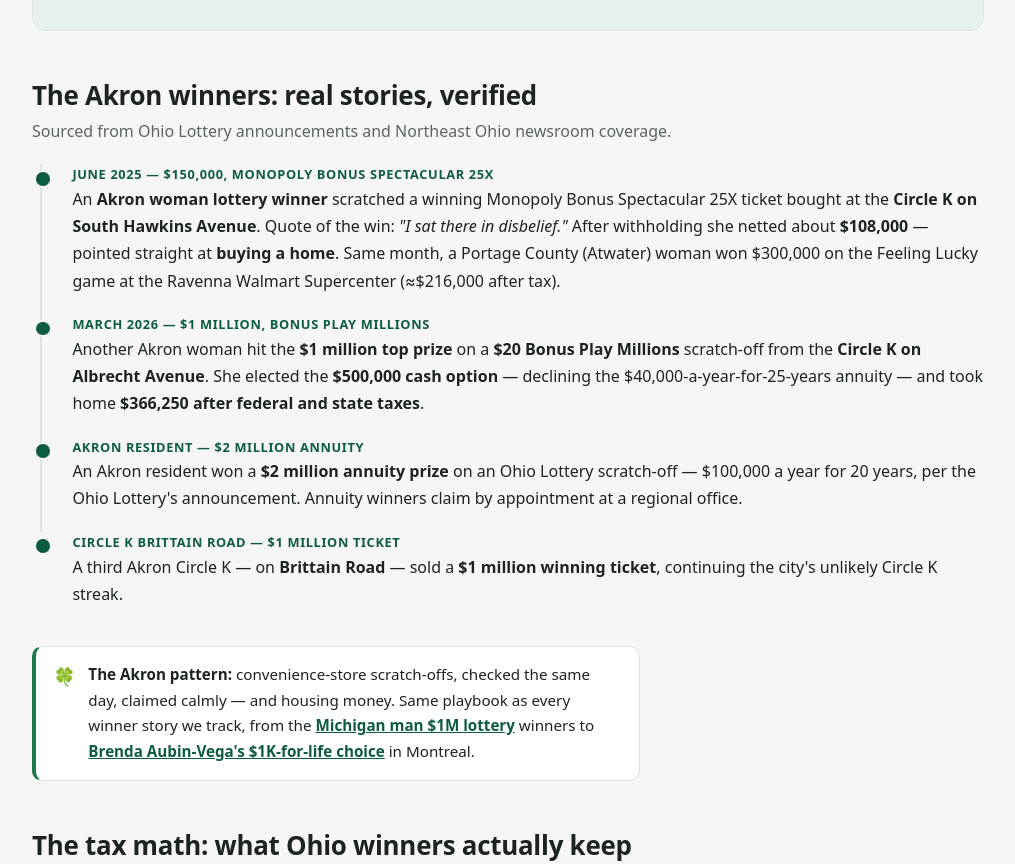
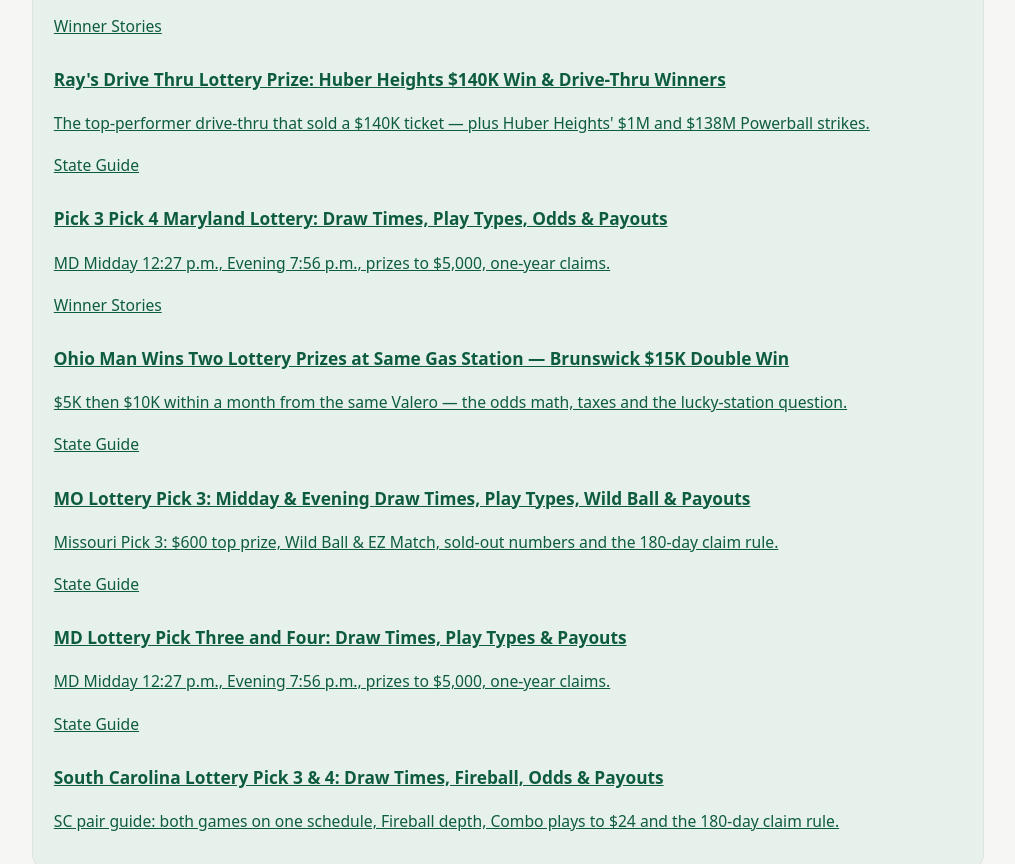
Before and after one commit to zivalina905-ux/michigan-man-1m-lottery, a plain HTML site: page akron-woman-lottery-winner/index.html in a window 1280 px wide. Shown: the part 1090-1954 px from the top of the page, without its empty margins (132-1147 px from the left). Drawn offline with Linux system fonts and the light colour scheme.

Commit message:
deploy: akron-woman-lottery-winner/index.html

```diff
--- a/akron-woman-lottery-winner/index.html
+++ b/akron-woman-lottery-winner/index.html
@@ -301,6 +301,36 @@ hs.src = ('//s10.histats.com/js15_as.js');
         <h3>Puerto Rico Lottery: Loto Cash, Pega 3/4, Keno, Powerball — Games, Odds &amp; Claims</h3>
         <p>Loto Cash jackpots from $500K, Wild Ball digit games, tax-free wins under $10K and the 180-day claim rule.</p>
       </a>
+      <a class="card" href="/michigan-man-1m-lottery/rays-drive-thru-lottery-prize/">
+        <span class="tag">Winner Stories</span>
+        <h3>Ray's Drive Thru Lottery Prize: Huber Heights $140K Win &amp; Drive-Thru Winners</h3>
+        <p>The top-performer drive-thru that sold a $140K ticket — plus Huber Heights' $1M and $138M Powerball strikes.</p>
+      </a>
+      <a class="card" href="/michigan-man-1m-lottery/pick-3-pick-4-maryland-lottery/">
+        <span class="tag">State Guide</span>
+        <h3>Pick 3 Pick 4 Maryland Lottery: Draw Times, Play Types, Odds &amp; Payouts</h3>
+        <p>MD Midday 12:27 p.m., Evening 7:56 p.m., prizes to $5,000, one-year claims.</p>
+      </a>
+      <a class="card" href="/michigan-man-1m-lottery/ohio-man-wins-two-lottery-prizes-at-same-gas-station/">
+        <span class="tag">Winner Stories</span>
+        <h3>Ohio Man Wins Two Lottery Prizes at Same Gas Station — Brunswick $15K Double Win</h3>
+        <p>$5K then $10K within a month from the same Valero — the odds math, taxes and the lucky-station question.</p>
+      </a>
+      <a class="card" href="/michigan-man-1m-lottery/mo-lottery-pick-3/">
+        <span class="tag">State Guide</span>
+        <h3>MO Lottery Pick 3: Midday &amp; Evening Draw Times, Play Types, Wild Ball &amp; Payouts</h3>
+        <p>Missouri Pick 3: $600 top prize, Wild Ball &amp; EZ Match, sold-out numbers and the 180-day claim rule.</p>
+      </a>
+      <a class="card" href="/michigan-man-1m-lottery/md-lottery-pick-three-and-four/">
+        <span class="tag">State Guide</span>
+        <h3>MD Lottery Pick Three and Four: Draw Times, Play Types &amp; Payouts</h3>
+        <p>MD Midday 12:27 p.m., Evening 7:56 p.m., prizes to $5,000, one-year claims.</p>
+      </a>
+      <a class="card" href="/michigan-man-1m-lottery/south-carolina-lottery-pick-3-4/">
+        <span class="tag">State Guide</span>
+        <h3>South Carolina Lottery Pick 3 &amp; 4: Draw Times, Fireball, Odds &amp; Payouts</h3>
+        <p>SC pair guide: both games on one schedule, Fireball depth, Combo plays to $24 and the 180-day claim rule.</p>
+      </a>
     </div>
   </section>
 
```
